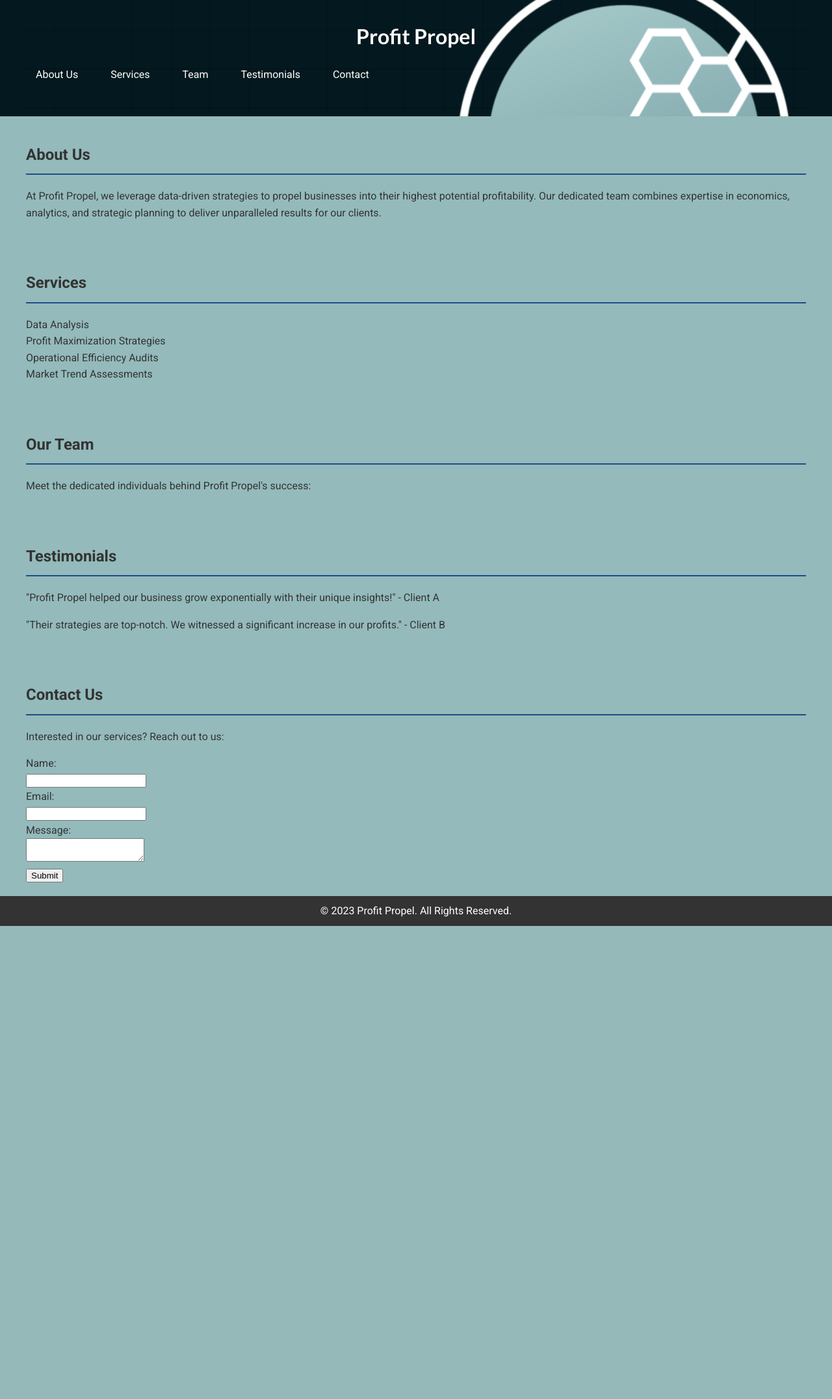
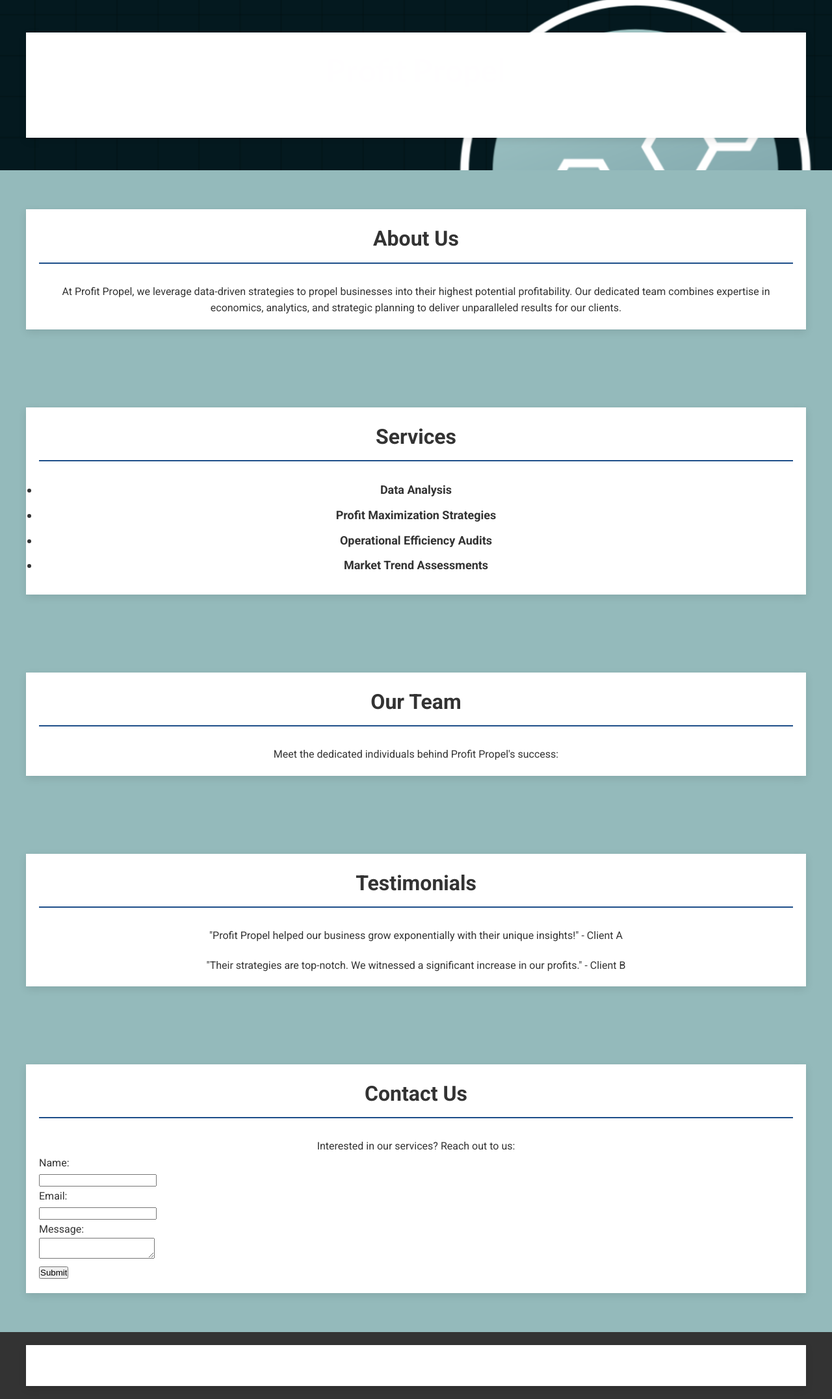
Before and after one commit to CesarEmilioC/ProfitPropel, a Flask app: page / in a window 1280 px wide. Shown: the whole page at 65% size. Before the commit the page ends 1425 px from the top, so only its background shows below. Run offline with Flask 3, Linux system fonts and the light colour scheme.

Commit message:
back end

```diff
--- a/Webpage/static/styles.css
+++ b/Webpage/static/css/styles.css
@@ -1,53 +1,69 @@
 @import url('https://fonts.googleapis.com/css2?family=Roboto:wght@400;700&display=swap');
 @import url('https://fonts.googleapis.com/css2?family=Lato:wght@700&display=swap');
 
+/* Reset */
+* {
+    box-sizing: border-box;
+    margin: 0;
+    padding: 0;
+}
+
 body {
     font-family: 'Roboto', sans-serif;
-    margin: 0;
-    padding: 0;
     background-color: #94babb;
     color: #333;
     font-size: 16px;
     line-height: 1.6;
+    overflow-x: hidden;
 }
 
 .container {
     max-width: 1200px;
     margin: 0 auto;
-    padding: 0 20px;
+    padding: 20px;
+    background-color: #ffffff;
+    box-shadow: 0px 4px 12px rgba(0, 0, 0, 0.1);
 }
 
 header {
     background-color: #04181f;
     background-image: url('images/background-image.png');
+    background-size: cover;
     background-position: center;
     background-repeat: no-repeat;
     color: #fffeff;
     text-align: center;
-    padding: 30px 0;
+    padding: 50px 0;
 }
 
 header h1 {
     margin: 0;
+    font-size: 3em;
     font-family: 'Lato', sans-serif;
 }
 
+nav {
+    margin-top: 20px;
+}
+
 nav ul {
-    padding: 0;
     list-style: none;
-    overflow: hidden;
+    display: flex;
+    justify-content: center;
+    align-items: center;
 }
 
 nav ul li {
-    float: left;
-    margin-right: 20px;
+    margin: 0 20px;
 }
 
 nav ul li a {
     color: #fff;
     text-decoration: none;
     padding: 5px 15px;
-    display: inline-block;
+    font-weight: 700;
+    border-radius: 5px;
+    transition: background-color 0.3s ease;
 }
 
 nav ul li a:hover {
@@ -55,28 +71,35 @@ nav ul li a:hover {
 }
 
 section {
-    padding: 20px 0;
+    padding: 60px 0;
 }
 
 section h2 {
-    font-size: 24px;
+    font-size: 2em;
     border-bottom: 2px solid #1d4e89;
     padding-bottom: 10px;
-    margin-bottom: 20px;
+    margin-bottom: 30px;
+    text-align: center;
 }
 
-section ul {
-    padding: 0;
-    list-style: none;
+section p, section ul {
+    text-align: center;
+    margin-top: 20px;
+}
+
+section ul li {
+    margin: 10px 0;
+    font-size: 18px;
+    font-weight: 700;
 }
 
 footer {
     background-color: #333;
     color: #fff;
     text-align: center;
-    padding: 10px 0;
+    padding: 20px 0;
 }
 
 footer p {
-    margin: 0;
+    font-size: 14px;
 }
--- a/Webpage/templates/index.html
+++ b/Webpage/templates/index.html
@@ -1,11 +1,12 @@
 <!DOCTYPE html>
 <html lang="en">
 
+
 <head>
-    <link rel="stylesheet" href="styles.css">
     <meta charset="UTF-8">
     <meta name="viewport" content="width=device-width, initial-scale=1.0">
-    <title>Profit Propel Consultation</title>
+    <title>Profit Propel</title>
+    <link rel="stylesheet" href="{{ url_for('static', filename='css/styles.css') }}">
 </head>
 
 <body>
```
Also changed, not shown: Webpage/static/Images/Logo.png (renamed from Webpage/Images/Logo.png), Webpage/static/Images/background-image.png (renamed from Webpage/Images/background-image.png).
